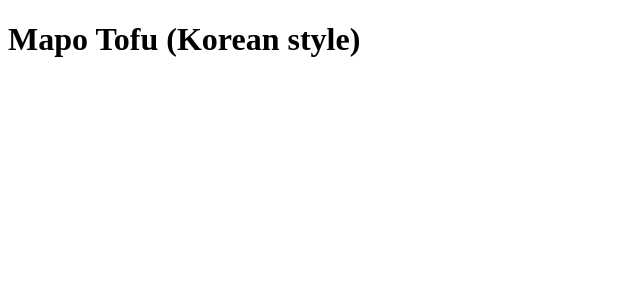
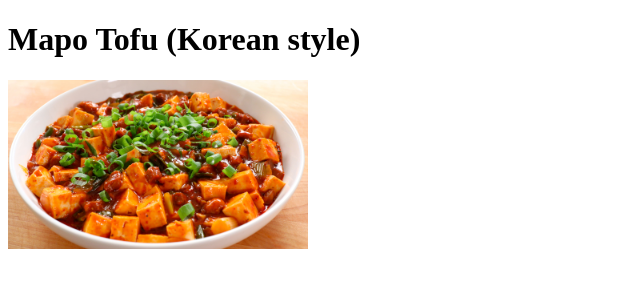
Before and after one commit to PrestiD/Odin-Recipies, a plain HTML site: page recipes/Mapo-tofu.html in a window 1280 px wide. Shown: the whole page, without its empty margins (0-640 px from the left). Drawn offline with Linux system fonts and the light colour scheme.

Commit message:
add and resize picture to Mapo Tofu

```diff
--- a/recipes/Mapo-tofu.html
+++ b/recipes/Mapo-tofu.html
@@ -9,5 +9,8 @@
 
 <body>
   <h1>Mapo Tofu (Korean style)</h1>
+  <img src="../images/mapotofu.jpg" alt="Korean mapo tofu"
+    width="300"
+    height="169">
 </body>
 </html>
```
Also changed, not shown: images/mapotofu.jpg (added).
